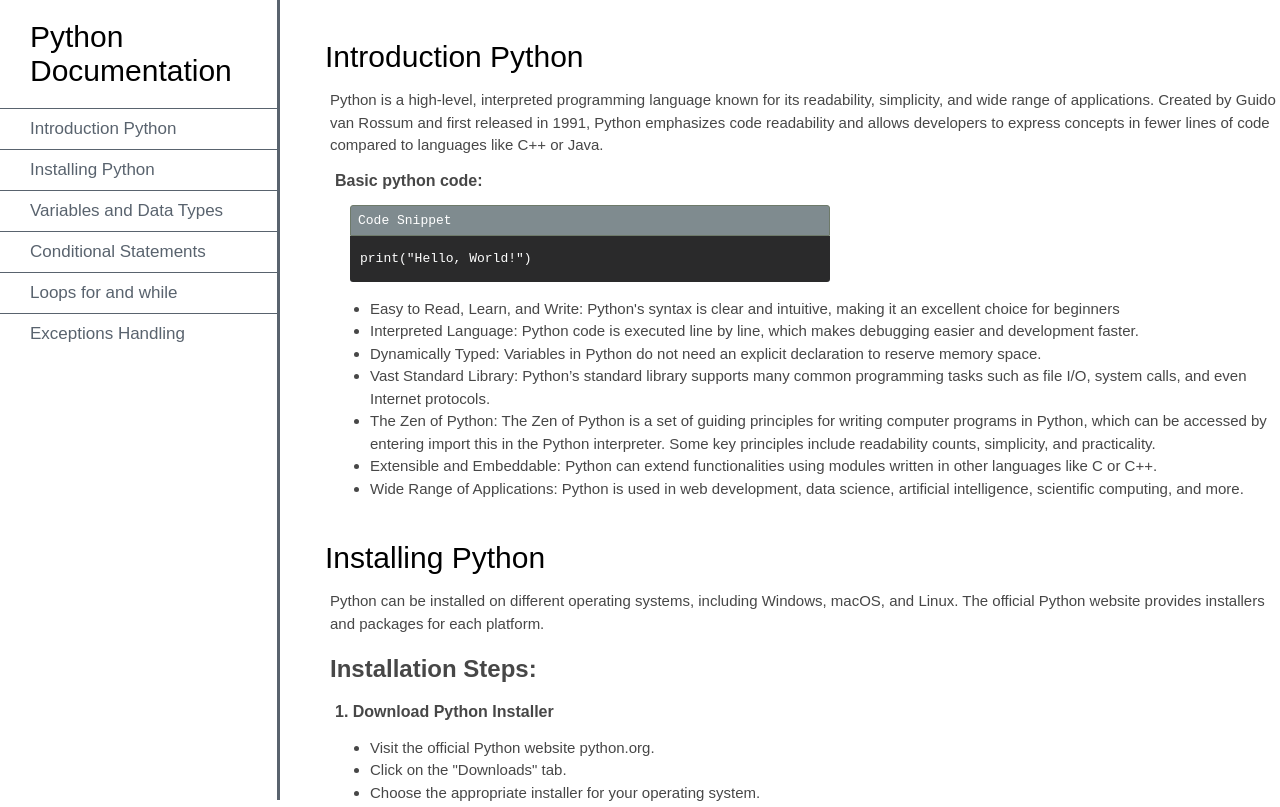
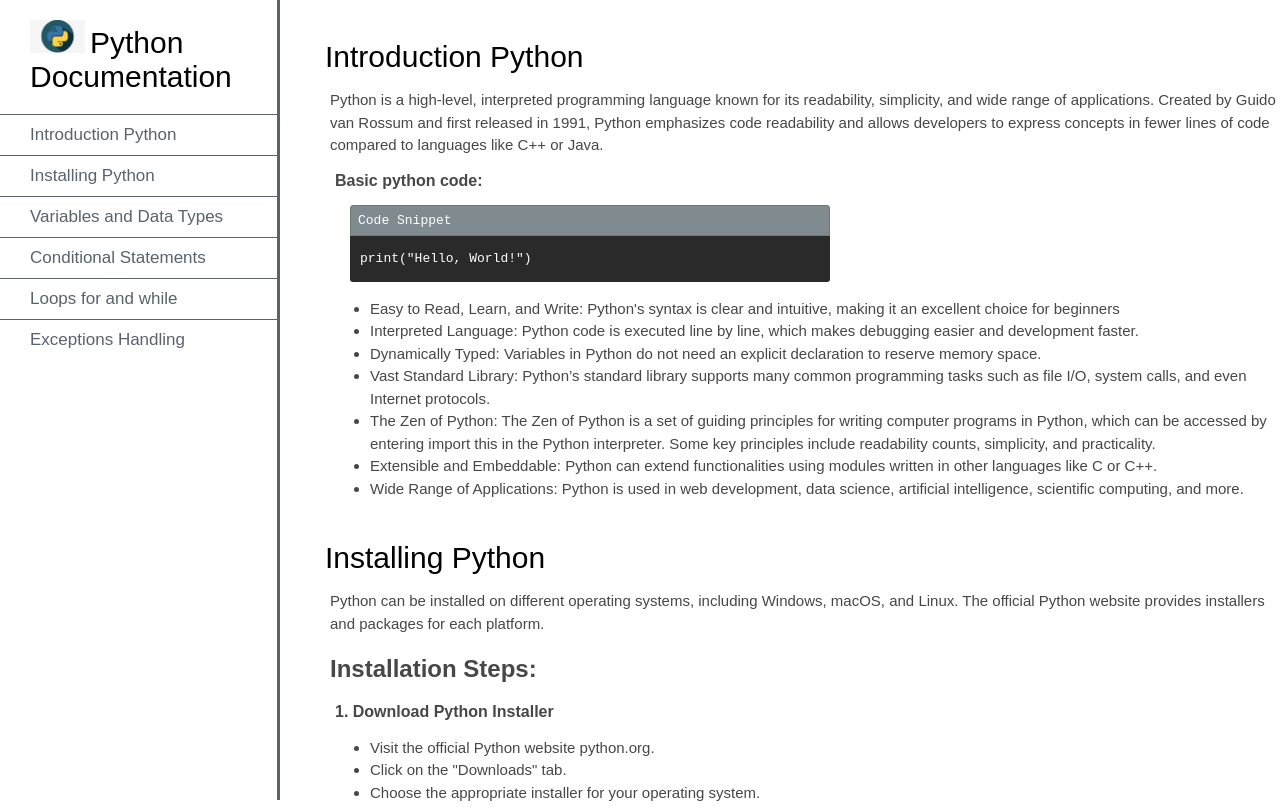
Before and after one commit to Calvin-Reinc/Fundamentals, a plain HTML site: page Web design/technicalDoc/index.html in a window 1280 px wide. Shown: the top 807 px of the page. Drawn offline with Linux system fonts and the light colour scheme.

Commit message:
added python logo

```diff
--- a/Web design/technicalDoc/index.html
+++ b/Web design/technicalDoc/index.html
@@ -522,7 +522,7 @@
         </section>
 
         <nav id="navbar">
-            <header>Python Documentation</header>
+            <header><img src="logo.jpg" id="logo">Python Documentation</header>
             <a href="#Introduction_Python" class="nav-link">Introduction Python</a>
             <a href="#Installing_python" class="nav-link">Installing Python</a>
             <a href="#Variables_and_Data_Types" class="nav-link">Variables and Data Types</a>
--- a/Web design/technicalDoc/styles.css
+++ b/Web design/technicalDoc/styles.css
@@ -111,3 +111,8 @@ h5 {
     margin-left: 20px;
     margin-bottom: -5px;
 }
+
+#logo {
+    max-width: 60px;
+    padding-right: 5px;
+}
```
Also changed, not shown: Web design/technicalDoc/logo.jpg (added), Web design/technicalDoc/logo.png (added).
